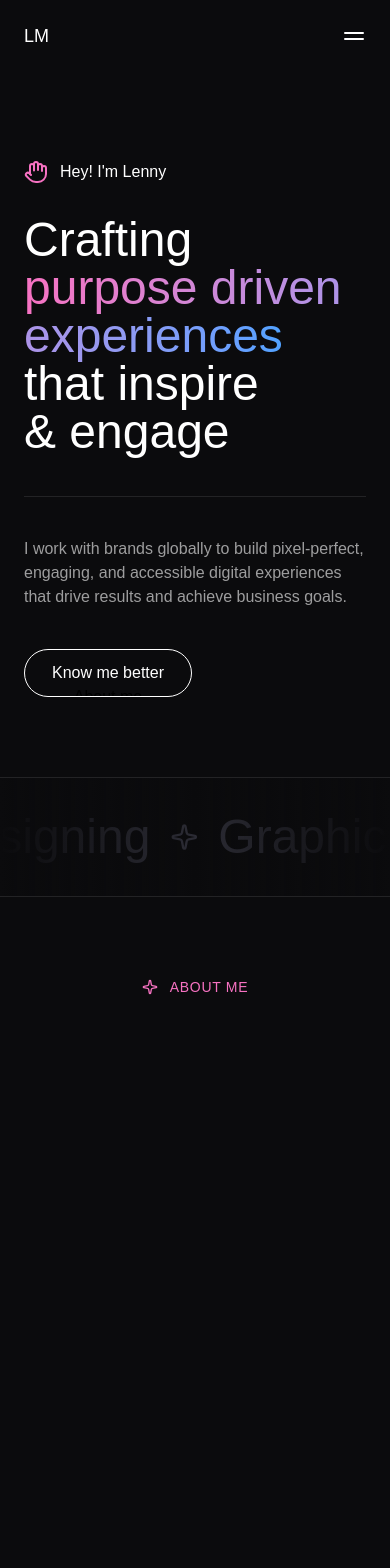
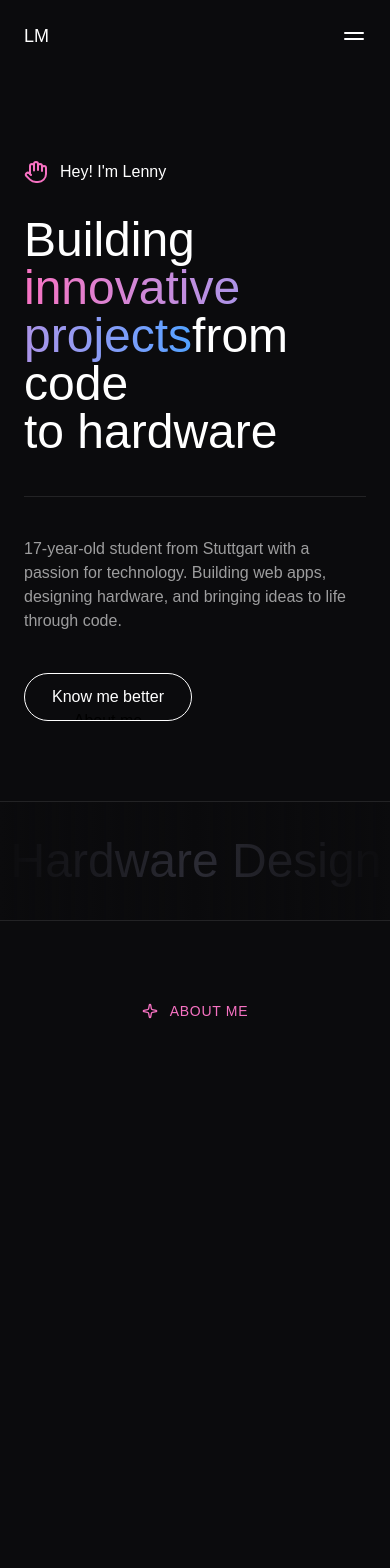
Before and after one commit to lnny8/website, a Next.js app: page / in a window 390 px wide. Shown: the top 1568 px of the page. Built offline with nearby package versions, Linux system fonts and the light colour scheme; a web font is replaced by a local one.

Commit message:
better startpage

```diff
--- a/app/page.tsx
+++ b/app/page.tsx
@@ -18,9 +18,9 @@ export default function Page() {
   ]
 
   const expertise = [
-    {title: "Development", icon: <Code2 className="size-5" />, imageUrl: "/expertise/development.png", content: "Building responsive websites. Providing the users an enriching experience that responds to any device and screen size."},
-    {title: "UI/UX Design", icon: <PenTool className="size-5" />, imageUrl: "/expertise/design.png", content: "Designing user-centric, modern interfaces that shapes how the audience interacts with the product."},
-    {title: "Branding", icon: <SwatchBook className="size-5" />, imageUrl: "/expertise/branding.png", content: "Building brand identities including working on logo, typography, iconography, colour palette, visual language, and brand personality."},
+    {title: "Development", icon: <Code2 className="size-5" />, imageUrl: "/expertise/development.png", content: "Building responsive web applications with modern frameworks like React and Next.js. Creating interactive experiences that work seamlessly across all devices."},
+    {title: "Hardware Design", icon: <PenTool className="size-5" />, imageUrl: "/expertise/design.png", content: "Designing and prototyping hardware solutions, from circuit boards to physical interfaces. Bringing digital concepts into the physical world."},
+    {title: "3D Modeling", icon: <SwatchBook className="size-5" />, imageUrl: "/expertise/branding.png", content: "Creating detailed 3D models and prototypes using CAD software. Designing custom components for both digital visualization and 3D printing."},
   ]
 
   return (
@@ -32,12 +32,18 @@ export default function Page() {
         </h1>
 
         <h2 className="md:text-7xl text-5xl font-clash font-medium">
-          Crafting <span className="bg-linear-to-r from-lime to-blue-400 bg-clip-text text-transparent">purpose driven experiences</span> that inspire <br />& engage
+          Building{" "}
+          <span className="bg-linear-to-r from-lime to-blue-400 bg-clip-text text-transparent">
+            innovative <br />
+            projects
+          </span>
+          from code <br />
+          to hardware
         </h2>
 
         <div className="flex flex-col md:flex-row items-center justify-center md:gap-15 gap-10 mt-10">
           <div className="md:w-1/2 w-full bg-white/10 light:bg-black/10 h-px" />
-          <div className="md:w-1/2 h-full flex items-center justify-center text-white/60 light:text-black/60">I work with brands globally to build pixel-perfect, engaging, and accessible digital experiences that drive results and achieve business goals.</div>
+          <div className="md:w-1/2 h-full flex items-center justify-center text-white/60 light:text-black/60">17-year-old student from Stuttgart with a passion for technology. Building web apps, designing hardware, and bringing ideas to life through code.</div>
         </div>
 
         <div className="flex items-center justify-between">
--- a/lib/components/animationText.tsx
+++ b/lib/components/animationText.tsx
@@ -1,28 +1,32 @@
 "use client"
-import { useGSAP } from "@gsap/react"
+import {useGSAP} from "@gsap/react"
 import React from "react"
 import gsap from "gsap"
-import { ScrollTrigger, SplitText } from "gsap/all"
+import {ScrollTrigger, SplitText} from "gsap/all"
 
 export default function AnimationText() {
-
   gsap.registerPlugin(ScrollTrigger, SplitText)
   useGSAP(() => {
     const chars = document.querySelectorAll(".animation-text")
     const splitText = new SplitText(chars, {type: "words", mask: "words"})
     gsap.set(splitText.words, {yPercent: 100})
-        gsap.to(splitText.words, {yPercent: 0, stagger: 0.1, ease: "back.out", scrollTrigger: {
+    gsap.to(splitText.words, {
+      yPercent: 0,
+      stagger: 0.1,
+      ease: "back.out",
+      scrollTrigger: {
         trigger: chars,
         scrub: 3,
         start: "top 100%",
         end: "bottom 50%",
-        }})
+      },
+    })
   }, [])
 
   return (
     <p className="animation-text text-center text-3xl mt-10 leading-normal font-medium text-white light:text-black">
-      I'm Lenny Muffler, Software Developer and Designer with over 2 years of experience. With strong focus on producing high quality & impactful digital experiences that drive results and achieve business goals. I specialize in creating user-centric designs and developing robust
-      web applications.
+      I'm Lenny, a 17-year-old high school student from Germany with a passion for technology and creativity. From building interactive web applications to designing hardware prototypes, I love exploring new ways to bring ideas to life. I specialize in full-stack web and app
+      development, 3D modeling, and creating automation workflows that streamline complex tasks.
     </p>
   )
 }
--- a/lib/components/marquee.tsx
+++ b/lib/components/marquee.tsx
@@ -5,7 +5,7 @@ import {useGSAP} from "@gsap/react"
 import {Sparkle} from "lucide-react"
 
 export default function Marquee() {
-  const themes = ["Websites", "Designing", "Graphics", "Animations", "Infrastructure", "Development", "Engineering"]
+  const themes = ["Web Development", "Hardware Design", "3D Modeling", "Automation", "PCB Prototyping", "Creative Coding", "Server Infrastructure"]
 
   useGSAP(() => {
     const totalWidth = document.querySelector<HTMLElement>(".flow-track")!.offsetWidth
```
Lines whose indentation alone changed are shown as unchanged.
